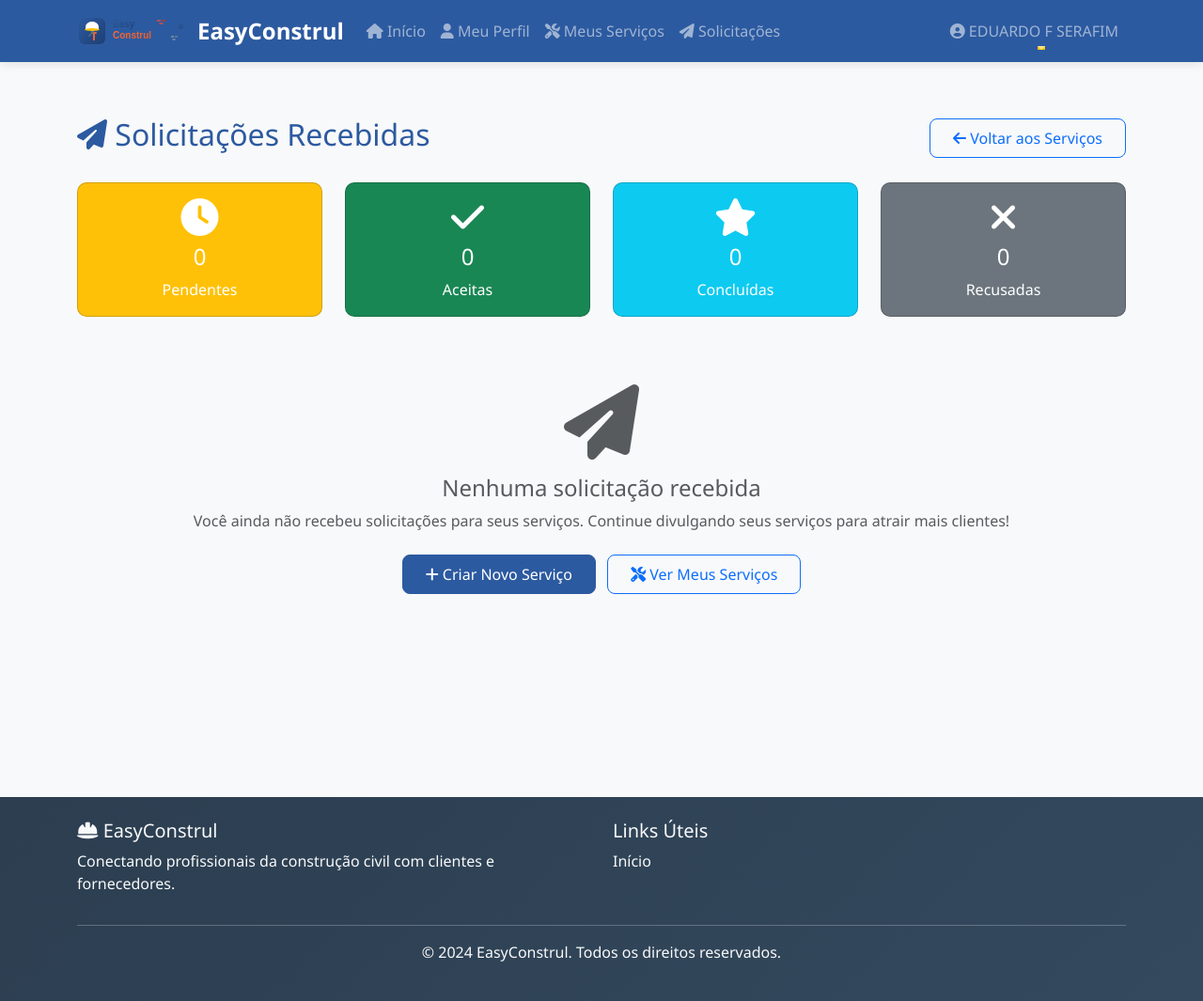
After one commit to efserafim/easyconstrul, a Flask app: page /trabalhador/solicitacoes in a window 1280 px wide. The commit adds this page. Shown: the whole page at 94% size. Run offline with Flask 3, Linux system fonts and the light colour scheme; a user stored in the database is signed in.

Commit message:
Enable workers to respond to and manage service requests effectively
Adds functionality for trabalhadores to accept, decline, and complete SolicitacaoServico via new routes and templates.

Replit-Commit-Author: Agent
Replit-Commit-Session-Id: 0a4dc2bd-71c8-4e10-9d57-ac80f368d8f7
Replit-Commit-Screenshot-Url: https://storage.googleapis.com/screenshot-production-us-central1/dd6ddeae-fd80-4323-9160-630ac2142e78/d3b33af2-646b-4ffd-94b5-193d3ac5afdc.jpg

```diff
--- a/routes.py
+++ b/routes.py
@@ -184,6 +184,108 @@ def criar_servico():
         return redirect(url_for('trabalhador.listar_servicos'))
 
     return render_template('trabalhador/criar_servico.html', form=form)
+
+@trabalhador.route('/solicitacoes')
+@login_required
+def listar_solicitacoes():
+    """Lista solicitações recebidas pelo trabalhador"""
+    if current_user.tipo_usuario != 'trabalhador':
+        abort(403)
+
+    perfil_trab = current_user.perfil_trabalhador
+    if not perfil_trab:
+        abort(404)
+
+    # Buscar todas as solicitações para os serviços do trabalhador
+    from datetime import datetime
+    solicitacoes = db.session.query(SolicitacaoServico).join(Servico).filter(
+        Servico.trabalhador_id == perfil_trab.id
+    ).order_by(SolicitacaoServico.data_solicitacao.desc()).all()
+
+    return render_template('trabalhador/solicitacoes.html', solicitacoes=solicitacoes)
+
+@trabalhador.route('/solicitacao/<int:solicitacao_id>/aceitar', methods=['POST'])
+@login_required
+def aceitar_solicitacao(solicitacao_id):
+    """Aceitar uma solicitação de serviço"""
+    if current_user.tipo_usuario != 'trabalhador':
+        abort(403)
+
+    # Verificar se a solicitação pertence ao trabalhador
+    solicitacao = db.session.query(SolicitacaoServico).join(Servico).filter(
+        SolicitacaoServico.id == solicitacao_id,
+        Servico.trabalhador_id == current_user.perfil_trabalhador.id
+    ).first()
+
+    if not solicitacao:
+        abort(404)
+
+    if solicitacao.status != 'pendente':
+        flash('Esta solicitação já foi respondida.', 'warning')
+        return redirect(url_for('trabalhador.listar_solicitacoes'))
+
+    # Aceitar a solicitação
+    solicitacao.status = 'aceito'
+    solicitacao.data_resposta = datetime.utcnow()
+    db.session.commit()
+
+    flash(f'Solicitação de {solicitacao.cliente.usuario.nome} foi aceita!', 'success')
+    return redirect(url_for('trabalhador.listar_solicitacoes'))
+
+@trabalhador.route('/solicitacao/<int:solicitacao_id>/recusar', methods=['POST'])
+@login_required
+def recusar_solicitacao(solicitacao_id):
+    """Recusar uma solicitação de serviço"""
+    if current_user.tipo_usuario != 'trabalhador':
+        abort(403)
+
+    # Verificar se a solicitação pertence ao trabalhador
+    solicitacao = db.session.query(SolicitacaoServico).join(Servico).filter(
+        SolicitacaoServico.id == solicitacao_id,
+        Servico.trabalhador_id == current_user.perfil_trabalhador.id
+    ).first()
+
+    if not solicitacao:
+        abort(404)
+
+    if solicitacao.status != 'pendente':
+        flash('Esta solicitação já foi respondida.', 'warning')
+        return redirect(url_for('trabalhador.listar_solicitacoes'))
+
+    # Recusar a solicitação
+    solicitacao.status = 'recusado'
+    solicitacao.data_resposta = datetime.utcnow()
+    db.session.commit()
+
+    flash(f'Solicitação de {solicitacao.cliente.usuario.nome} foi recusada.', 'info')
+    return redirect(url_for('trabalhador.listar_solicitacoes'))
+
+@trabalhador.route('/solicitacao/<int:solicitacao_id>/concluir', methods=['POST'])
+@login_required
+def concluir_solicitacao(solicitacao_id):
+    """Marcar uma solicitação como concluída"""
+    if current_user.tipo_usuario != 'trabalhador':
+        abort(403)
+
+    # Verificar se a solicitação pertence ao trabalhador
+    solicitacao = db.session.query(SolicitacaoServico).join(Servico).filter(
+        SolicitacaoServico.id == solicitacao_id,
+        Servico.trabalhador_id == current_user.perfil_trabalhador.id
+    ).first()
+
+    if not solicitacao:
+        abort(404)
+
+    if solicitacao.status != 'aceito':
+        flash('Apenas solicitações aceitas podem ser marcadas como concluídas.', 'warning')
+        return redirect(url_for('trabalhador.listar_solicitacoes'))
+
+    # Marcar como concluída
+    solicitacao.status = 'concluido'
+    db.session.commit()
+
+    flash(f'Serviço para {solicitacao.cliente.usuario.nome} foi marcado como concluído!', 'success')
+    return redirect(url_for('trabalhador.listar_solicitacoes'))
 
 # Blueprint do cliente
 cliente = Blueprint('cliente', __name__)
--- a/templates/base.html
+++ b/templates/base.html
@@ -42,6 +42,11 @@
                             <li class="nav-item">
                                 <a class="nav-link" href="{{ url_for('trabalhador.listar_servicos') }}">
                                     <i class="fas fa-tools"></i> Meus Serviços
+                                </a>
+                            </li>
+                            <li class="nav-item">
+                                <a class="nav-link" href="{{ url_for('trabalhador.listar_solicitacoes') }}">
+                                    <i class="fas fa-paper-plane"></i> Solicitações
                                 </a>
                             </li>
                         {% elif current_user.tipo_usuario == 'cliente' %}
--- /dev/null
+++ b/templates/trabalhador/solicitacoes.html
@@ -0,0 +1,196 @@
+{% extends "base.html" %}
+
+{% block title %}Solicitações Recebidas - Trabalhador - EasyConstrul{% endblock %}
+
+{% block content %}
+<div class="container py-5">
+    <div class="d-flex justify-content-between align-items-center mb-4">
+        <h2 class="text-primary">
+            <i class="fas fa-paper-plane"></i> Solicitações Recebidas
+        </h2>
+        <a href="{{ url_for('trabalhador.listar_servicos') }}" class="btn btn-outline-primary">
+            <i class="fas fa-arrow-left"></i> Voltar aos Serviços
+        </a>
+    </div>
+
+    <!-- Resumo das solicitações -->
+    <div class="row mb-4">
+        <div class="col-md-3">
+            <div class="card bg-warning text-white text-center">
+                <div class="card-body">
+                    <i class="fas fa-clock display-6 mb-2"></i>
+                    <h4>{{ solicitacoes|selectattr("status", "equalto", "pendente")|list|length }}</h4>
+                    <p class="mb-0">Pendentes</p>
+                </div>
+            </div>
+        </div>
+        <div class="col-md-3">
+            <div class="card bg-success text-white text-center">
+                <div class="card-body">
+                    <i class="fas fa-check display-6 mb-2"></i>
+                    <h4>{{ solicitacoes|selectattr("status", "equalto", "aceito")|list|length }}</h4>
+                    <p class="mb-0">Aceitas</p>
+                </div>
+            </div>
+        </div>
+        <div class="col-md-3">
+            <div class="card bg-info text-white text-center">
+                <div class="card-body">
+                    <i class="fas fa-star display-6 mb-2"></i>
+                    <h4>{{ solicitacoes|selectattr("status", "equalto", "concluido")|list|length }}</h4>
+                    <p class="mb-0">Concluídas</p>
+                </div>
+            </div>
+        </div>
+        <div class="col-md-3">
+            <div class="card bg-secondary text-white text-center">
+                <div class="card-body">
+                    <i class="fas fa-times display-6 mb-2"></i>
+                    <h4>{{ solicitacoes|selectattr("status", "equalto", "recusado")|list|length }}</h4>
+                    <p class="mb-0">Recusadas</p>
+                </div>
+            </div>
+        </div>
+    </div>
+
+    {% if solicitacoes %}
+        <!-- Lista de solicitações -->
+        {% for solicitacao in solicitacoes %}
+            <div class="card shadow-sm border-0 mb-3">
+                <div class="card-body">
+                    <div class="row">
+                        <div class="col-md-8">
+                            <div class="d-flex justify-content-between align-items-start mb-2">
+                                <div>
+                                    <h5 class="card-title mb-1">
+                                        <i class="fas fa-user"></i> {{ solicitacao.cliente.usuario.nome }}
+                                    </h5>
+                                    <p class="text-muted mb-2">
+                                        <i class="fas fa-envelope"></i> {{ solicitacao.cliente.usuario.email }}
+                                        {% if solicitacao.cliente.usuario.telefone %}
+                                            <br><i class="fas fa-phone"></i> {{ solicitacao.cliente.usuario.telefone }}
+                                        {% endif %}
+                                    </p>
+                                </div>
+                                <div>
+                                    {% if solicitacao.status == 'pendente' %}
+                                        <span class="badge bg-warning fs-6">
+                                            <i class="fas fa-clock"></i> Pendente
+                                        </span>
+                                    {% elif solicitacao.status == 'aceito' %}
+                                        <span class="badge bg-success fs-6">
+                                            <i class="fas fa-check"></i> Aceito
+                                        </span>
+                                    {% elif solicitacao.status == 'recusado' %}
+                                        <span class="badge bg-secondary fs-6">
+                                            <i class="fas fa-times"></i> Recusado
+                                        </span>
+                                    {% elif solicitacao.status == 'concluido' %}
+                                        <span class="badge bg-info fs-6">
+                                            <i class="fas fa-star"></i> Concluído
+                                        </span>
+                                    {% endif %}
+                                </div>
+                            </div>
+
+                            <div class="mb-3">
+                                <h6 class="text-primary">
+                                    <i class="fas fa-tools"></i> {{ solicitacao.servico.titulo }}
+                                </h6>
+                                <span class="badge bg-primary">{{ solicitacao.servico.categoria|title }}</span>
+                            </div>
+
+                            {% if solicitacao.mensagem %}
+                                <div class="mb-3">
+                                    <h6>Mensagem do cliente:</h6>
+                                    <div class="alert alert-light">
+                                        <i class="fas fa-quote-left text-muted"></i>
+                                        {{ solicitacao.mensagem }}
+                                        <i class="fas fa-quote-right text-muted"></i>
+                                    </div>
+                                </div>
+                            {% endif %}
+
+                            <div class="mb-2">
+                                <small class="text-muted">
+                                    <i class="fas fa-calendar"></i>
+                                    Solicitado em {{ solicitacao.data_solicitacao.strftime('%d/%m/%Y às %H:%M') }}
+                                    {% if solicitacao.data_resposta %}
+                                        <br>
+                                        <i class="fas fa-reply"></i>
+                                        Respondido em {{ solicitacao.data_resposta.strftime('%d/%m/%Y às %H:%M') }}
+                                    {% endif %}
+                                </small>
+                            </div>
+                        </div>
+
+                        <div class="col-md-4">
+                            <div class="text-end">
+                                {% if solicitacao.status == 'pendente' %}
+                                    <div class="d-grid gap-2">
+                                        <form method="POST" action="{{ url_for('trabalhador.aceitar_solicitacao', solicitacao_id=solicitacao.id) }}" class="d-inline">
+                                            <button type="submit" class="btn btn-success w-100" onclick="return confirm('Aceitar esta solicitação?')">
+                                                <i class="fas fa-check"></i> Aceitar
+                                            </button>
+                                        </form>
+                                        <form method="POST" action="{{ url_for('trabalhador.recusar_solicitacao', solicitacao_id=solicitacao.id) }}" class="d-inline">
+                                            <button type="submit" class="btn btn-outline-secondary w-100" onclick="return confirm('Recusar esta solicitação?')">
+                                                <i class="fas fa-times"></i> Recusar
+                                            </button>
+                                        </form>
+                                    </div>
+                                {% elif solicitacao.status == 'aceito' %}
+                                    <div class="d-grid">
+                                        <form method="POST" action="{{ url_for('trabalhador.concluir_solicitacao', solicitacao_id=solicitacao.id) }}" class="d-inline">
+                                            <button type="submit" class="btn btn-info w-100" onclick="return confirm('Marcar como concluído?')">
+                                                <i class="fas fa-star"></i> Marcar como Concluído
+                                            </button>
+                                        </form>
+                                    </div>
+                                    <div class="mt-2">
+                                        <small class="text-success">
+                                            <i class="fas fa-info-circle"></i>
+                                            Entre em contato com o cliente para combinar os detalhes do serviço.
+                                        </small>
+                                    </div>
+                                {% elif solicitacao.status == 'concluido' %}
+                                    <div class="text-center">
+                                        <i class="fas fa-trophy text-warning display-6 mb-2"></i>
+                                        <p class="text-success mb-0">
+                                            <strong>Serviço Concluído!</strong>
+                                        </p>
+                                    </div>
+                                {% elif solicitacao.status == 'recusado' %}
+                                    <div class="text-center">
+                                        <i class="fas fa-ban text-muted display-6 mb-2"></i>
+                                        <p class="text-muted mb-0">
+                                            Solicitação recusada
+                                        </p>
+                                    </div>
+                                {% endif %}
+                            </div>
+                        </div>
+                    </div>
+                </div>
+            </div>
+        {% endfor %}
+    {% else %}
+        <div class="text-center py-5">
+            <i class="fas fa-paper-plane text-muted display-1 mb-3"></i>
+            <h4 class="text-muted">Nenhuma solicitação recebida</h4>
+            <p class="text-muted mb-4">
+                Você ainda não recebeu solicitações para seus serviços.
+                Continue divulgando seus serviços para atrair mais clientes!
+            </p>
+            <div>
+                <a href="{{ url_for('trabalhador.criar_servico') }}" class="btn btn-primary me-2">
+                    <i class="fas fa-plus"></i> Criar Novo Serviço
+                </a>
+                <a href="{{ url_for('trabalhador.listar_servicos') }}" class="btn btn-outline-primary">
+                    <i class="fas fa-tools"></i> Ver Meus Serviços
+                </a>
+            </div>
+        </div>
+    {% endif %}
+</div>
+{% endblock %}
```
Also changed, not shown: templates/trabalhador/listar_servicos.html (+12 -3 lines), attached_assets/image_1750429085831.png (added), instance/easyconstrul.db, 1 other file.
